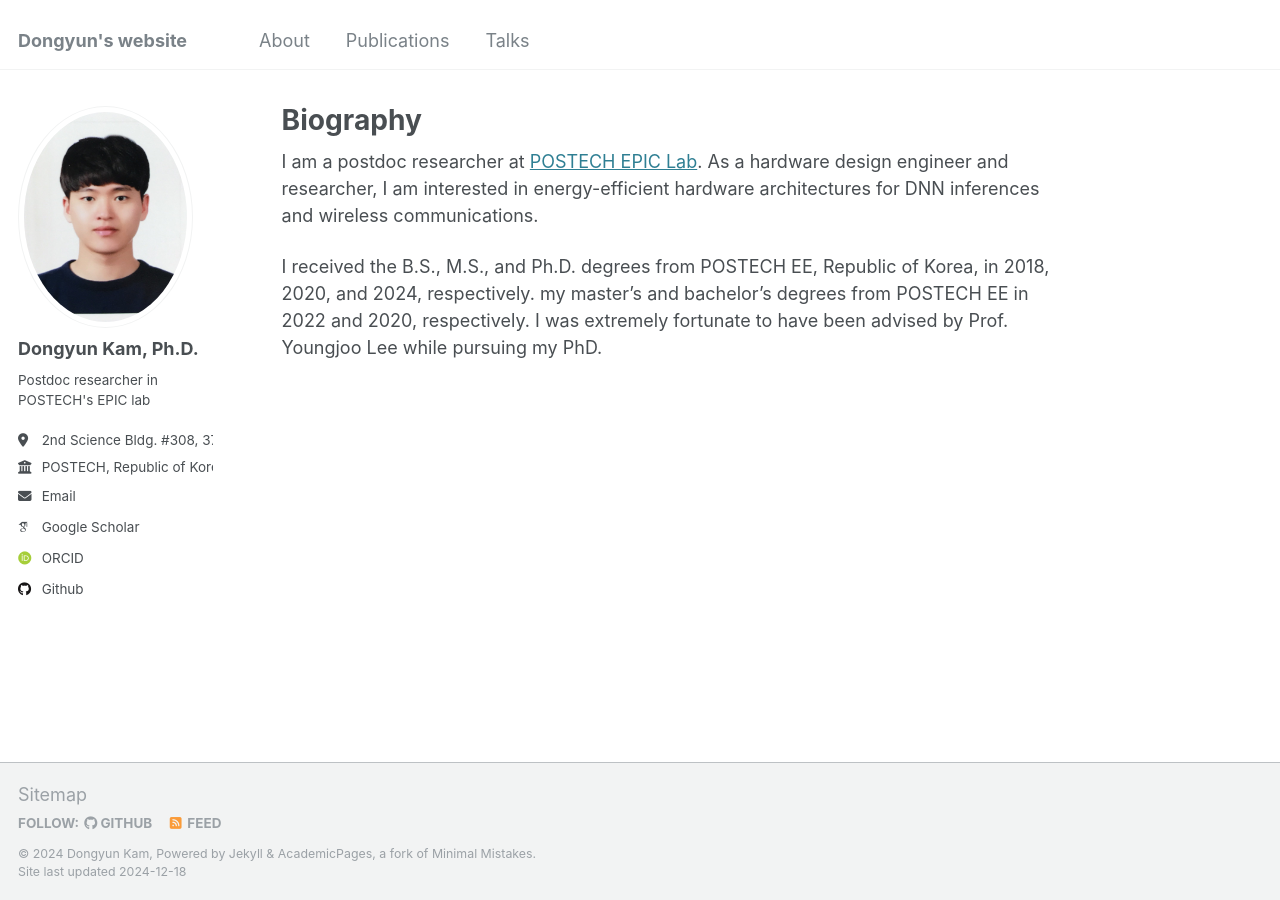
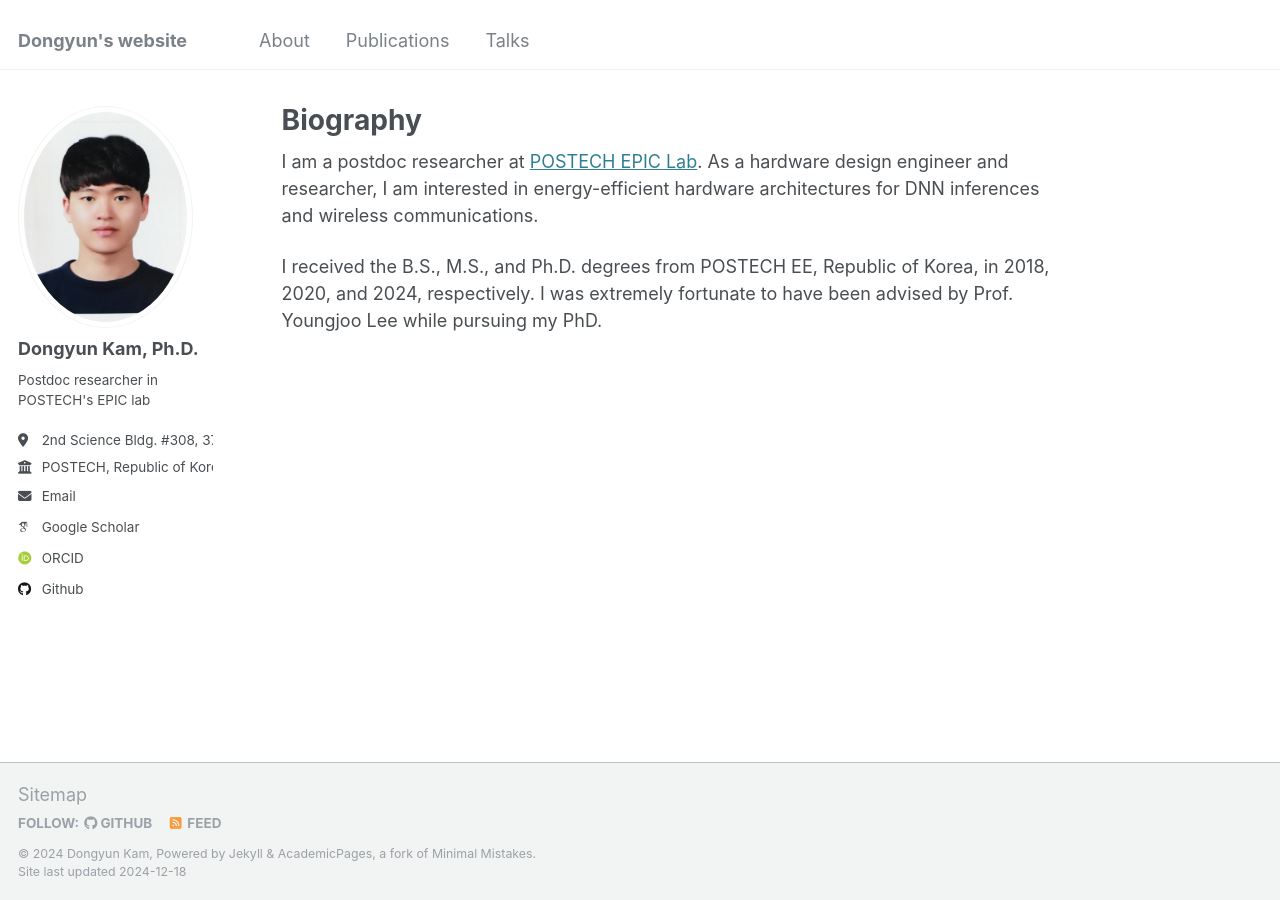
Before and after one commit to Dongyunkam/dongyunkam.github.io, a Jekyll site: the page built from _pages/about.md, in a window 1280 px wide. Built offline with Jekyll 4.4.1, drawn with Linux system fonts in a browser that asks for light colours; some web fonts are replaced.

Commit message:
Update about.md

```diff
--- a/_pages/about.md
+++ b/_pages/about.md
@@ -10,4 +10,4 @@ redirect_from:
 I am a postdoc researcher at [POSTECH EPIC Lab](https://sites.google.com/view/epiclab/home). As a hardware design engineer and researcher, I am interested in energy-efficient hardware architectures for DNN inferences and wireless communications.
 
 I received the B.S., M.S., and Ph.D. degrees from POSTECH EE, Republic of Korea, in 2018, 2020, and 2024, respectively.
-my master's and bachelor's degrees from POSTECH EE in 2022 and 2020, respectively. I was extremely fortunate to have been advised by Prof. Youngjoo Lee while pursuing my PhD.
+I was extremely fortunate to have been advised by Prof. Youngjoo Lee while pursuing my PhD.
```
